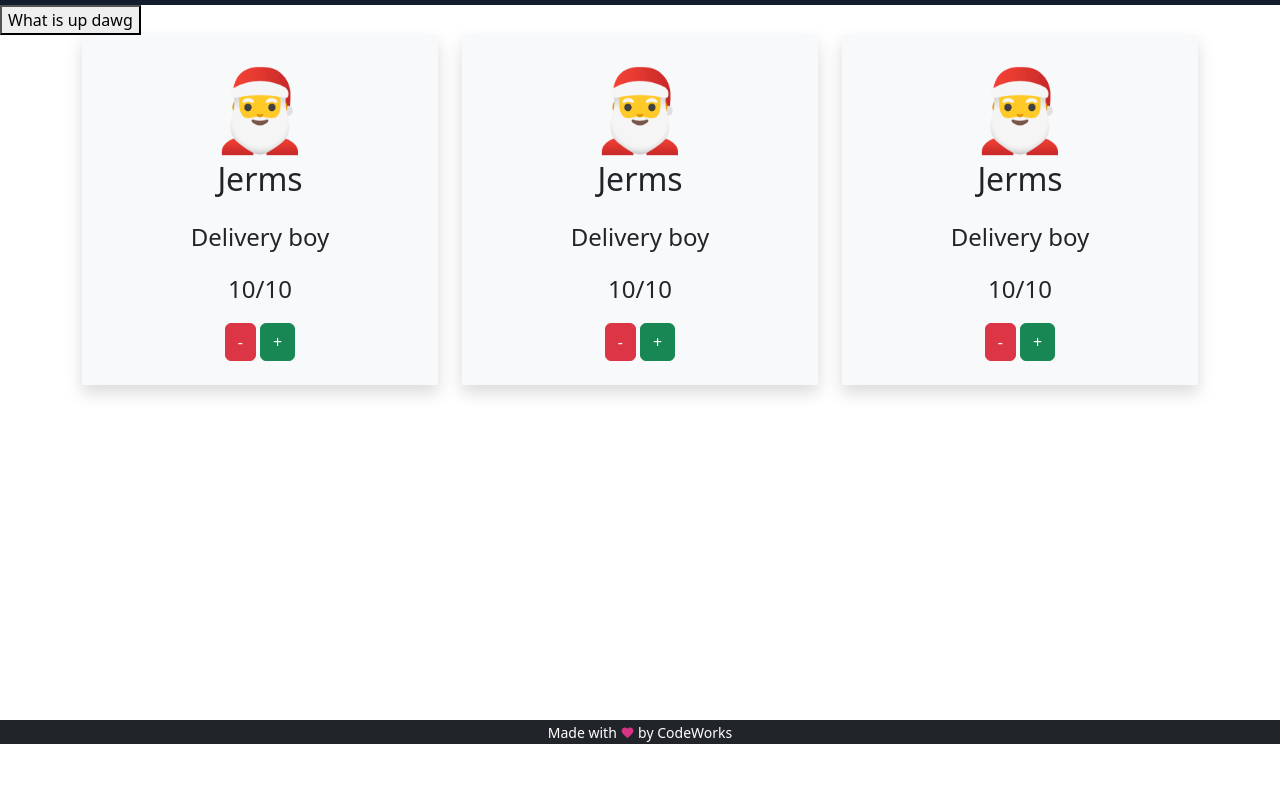
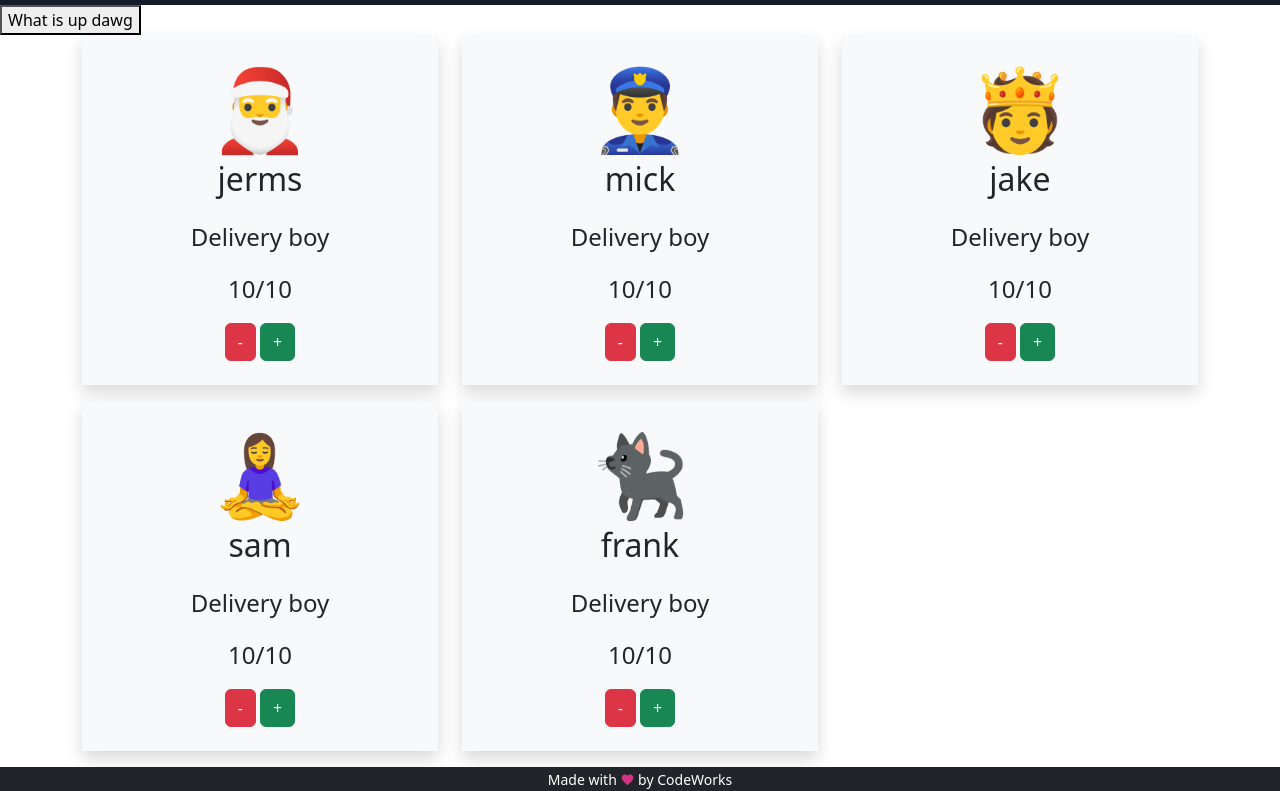
Before and after one commit to CodeWorks-FullStack/spring25_character_classes, a plain HTML site: page index.html in a window 1280 px wide. Shown: the part 56-847 px from the top of the page. Before the commit the page ends 800 px from the top, so only its background shows below. Drawn offline with nearby package versions, Linux system fonts and the light colour scheme.

Commit message:
drawing character cards to DOM

```diff
--- a/app/AppState.js
+++ b/app/AppState.js
@@ -14,6 +14,7 @@ class ObservableAppState extends EventEmitter {
     new Character('mick', '👮‍♂️', 1000, 'strongest meter maid'),
     new Character('jake', '🫅', 10000, 'code emperor'),
     new Character('sam', '🧘‍♀️', 8, 'stretchy'),
+    new Character('frank', '🐈‍⬛', 9, 'unemployed'),
   ]
 }
 
--- a/app/controllers/CharactersController.js
+++ b/app/controllers/CharactersController.js
@@ -4,14 +4,40 @@ import { AppState } from "../AppState.js";
 export class CharactersController {
   // NOTE will run when CharactersController class is constructed (happens in App class)
   constructor() {
+    // NOTE our controller constructors generally run on page load
     console.log('You just created a new Characters Controller!');
     console.log('Great job buddy!');
     const characters = AppState.characters
     console.log('these are the characters from the appstate', characters);
+    this.drawCharacterCards()
   }
 
   sayWhatUp() {
     let name = 'jerms'
     console.log('What up ' + name);
   }
+
+  drawCharacterCards() {
+    const characters = AppState.characters
+
+    let innerHTMLcontent = ''
+
+    for (let i = 0; i < characters.length; i++) {
+      const character = characters[i];
+      innerHTMLcontent += `
+      <div class="col-md-4">
+      <div class="bg-light shadow text-center p-4 mb-3">
+      <span class="display-1">${character.emoji}</span>
+      <p class="fs-2">${character.name}</p>
+      <p class="fs-4">Delivery boy</p>
+      <p class="fs-4">10/10</p>
+      <button class="btn btn-danger">-</button>
+      <button class="btn btn-success">+</button>
+      </div>
+      </div>
+      `
+    }
+    const characterCardsElem = document.getElementById('charcterCardsSection')
+    characterCardsElem.innerHTML = innerHTMLcontent
+  }
 }
--- a/index.html
+++ b/index.html
@@ -28,9 +28,10 @@
     <button onclick="app.charactersController.sayWhatUp()">What is up dawg</button>
 
     <div class="container">
-      <div class="row">
-        <div class="col-md-4">
-          <div class="bg-light shadow text-center p-4">
+      <section id="charcterCardsSection" class="row">
+        <!-- NOTE template for our character objects -->
+        <!-- <div class="col-md-4">
+          <div class="bg-light shadow text-center p-4 mb-3">
             <span class="display-1">🎅</span>
             <p class="fs-2">Jerms</p>
             <p class="fs-4">Delivery boy</p>
@@ -38,28 +39,8 @@
             <button class="btn btn-danger">-</button>
             <button class="btn btn-success">+</button>
           </div>
-        </div>
-        <div class="col-md-4">
-          <div class="bg-light shadow text-center p-4">
-            <span class="display-1">🎅</span>
-            <p class="fs-2">Jerms</p>
-            <p class="fs-4">Delivery boy</p>
-            <p class="fs-4">10/10</p>
-            <button class="btn btn-danger">-</button>
-            <button class="btn btn-success">+</button>
-          </div>
-        </div>
-        <div class="col-md-4">
-          <div class="bg-light shadow text-center p-4">
-            <span class="display-1">🎅</span>
-            <p class="fs-2">Jerms</p>
-            <p class="fs-4">Delivery boy</p>
-            <p class="fs-4">10/10</p>
-            <button class="btn btn-danger">-</button>
-            <button class="btn btn-success">+</button>
-          </div>
-        </div>
-      </div>
+        </div> -->
+      </section>
     </div>
   </main>
 
```
